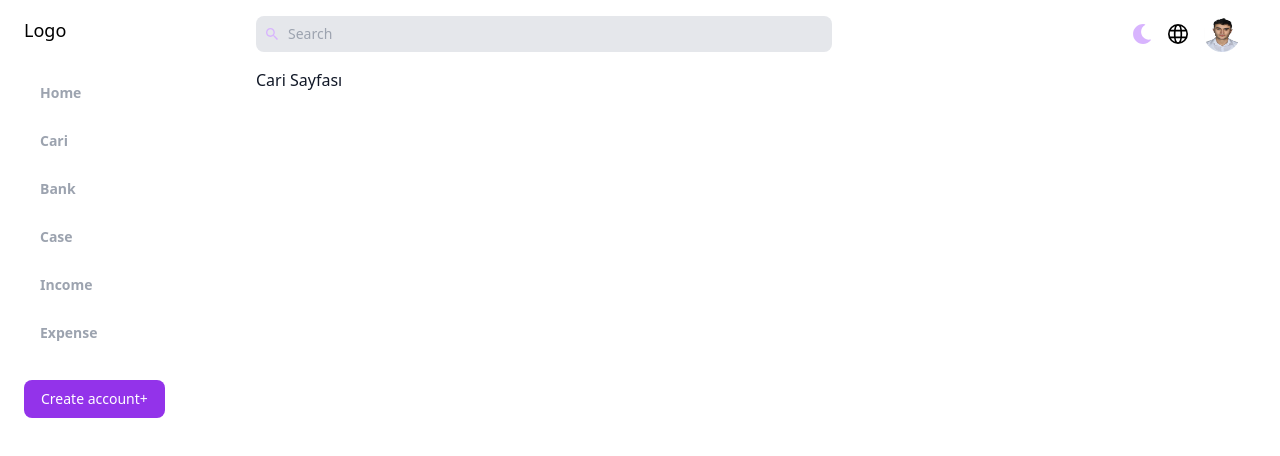
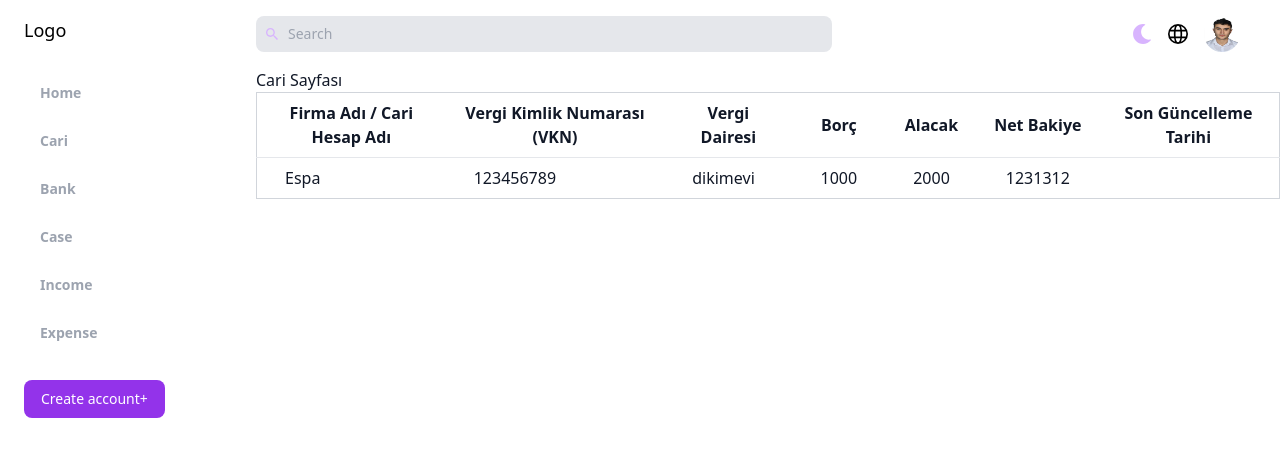
Before and after one commit to emraheskbgc/multilang, a Next.js app: page /en/dashboard/caripage in a window 1280 px wide. Shown: the top 456 px of the page. Built offline with nearby package versions, Linux system fonts and the light colour scheme.

Commit message:
cari ve kasa sayfalarına tablolar yapıldı

```diff
--- a/components/CariPage/index.js
+++ b/components/CariPage/index.js
@@ -2,7 +2,39 @@ import React from 'react'
 
 function CariPage() {
   return (
-    <div className=' text-gray-900 dark:text-gray-100 bg-white dark:bg-gray-900 h-[100vh]'>Cari Sayfası</div>
+    <div className=' text-gray-900 dark:text-gray-100 bg-white dark:bg-gray-900 h-[100vh]'>
+
+    <h1>Cari Sayfası</h1>
+
+    <div className="overflow-x-auto">
+    <table className="min-w-full bg-white dark:bg-gray-900 border border-gray-300">
+      <thead>
+        <tr>
+          <th className="py-2 px-4 border-b">Firma Adı / Cari Hesap Adı</th>
+          <th className="py-2 px-4 border-b">Vergi Kimlik Numarası (VKN)</th>
+          <th className="py-2 px-4 border-b">Vergi Dairesi</th>
+          <th className="py-2 px-4 border-b">Borç</th>
+          <th className="py-2 px-4 border-b">Alacak</th>
+          <th className="py-2 px-4 border-b">Net Bakiye</th>
+          <th className="py-2 px-4 border-b">Son Güncelleme Tarihi</th>
+        </tr>
+      </thead>
+      <tbody>
+
+          <tr>
+            <td className="py-2 px-7">Espa</td>
+            <td className="py-2 px-7">123456789</td>
+            <td className="py-2 px-7">dikimevi</td>
+            <td className="py-2 px-7">1000</td>
+            <td className="py-2 px-7">2000</td>
+            <td className="py-2 px-7">1231312</td>
+            <td className="py-2 px-7"></td>
+          </tr>
+
+      </tbody>
+    </table>
+  </div>
+    </div>
   )
 }
 
--- a/components/CasePage/index.js
+++ b/components/CasePage/index.js
@@ -2,7 +2,35 @@ import React from 'react'
 
 function CasePage() {
   return (
-    <div className=' text-gray-900 dark:text-gray-100 bg-white dark:bg-gray-900 h-[100vh]'>Kasa Sayfası</div>
+    <div className=' text-gray-900 dark:text-gray-100 bg-white dark:bg-gray-900 h-[100vh]'>
+
+    <h1>Kasa Sayfası</h1>
+
+    <div className="overflow-x-auto">
+    <table className="min-w-full bg-white dark:bg-gray-900 border border-gray-300">
+      <thead>
+        <tr>
+        <th className="py-2 px-4 border-b">Kasa Adı</th>
+        <th className="py-2 px-4 border-b">Toplam Giriş</th>
+        <th className="py-2 px-4 border-b">Toplam Çıkış</th>
+        <th className="py-2 px-4 border-b">Net Bakiye</th>
+        <th className="py-2 px-4 border-b">Son Güncelleme Tarihi</th>
+        </tr>
+      </thead>
+      <tbody>
+
+          <tr>
+            <td className="py-2 px-7">Espa</td>
+            <td className="py-2 px-7">123456789</td>
+            <td className="py-2 px-7">dikimevi</td>
+            <td className="py-2 px-7">1000</td>
+            <td className="py-2 px-7"></td>
+          </tr>
+
+      </tbody>
+    </table>
+  </div>
+    </div>
   )
 }
 
--- a/components/ProfilePage/index.js
+++ b/components/ProfilePage/index.js
@@ -1,10 +1,12 @@
 "use client"
 import React,{useState} from 'react'
 import { FaPlus } from "react-icons/fa";
-
+import Link from 'next/link';
+import { useLocale } from 'next-intl';
 function ProfilePage() {
   const [isEdit, setIsEdit] = useState(false)
   const [selectedImage, setSelectedImage] = useState(null);
+  const locale = useLocale()
 
   const [user, setUser] = useState({
     name: 'Emrah',
@@ -102,6 +104,7 @@ function ProfilePage() {
               Düzenle
             </button>
           )}
+          <Link href={`/${locale}/dashboard/homepage`} className='hover:underline'>Back to Home</Link>
         </form>
       </div>
     </div>
```
